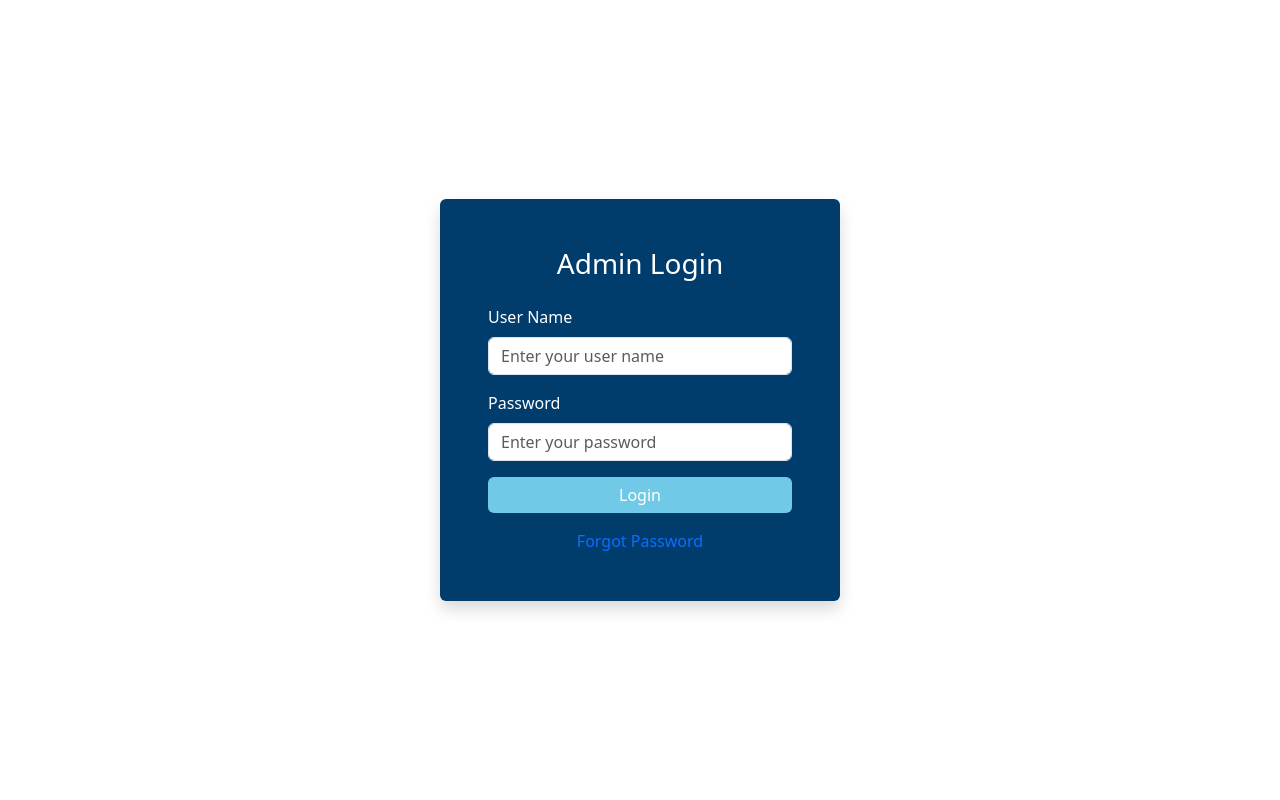
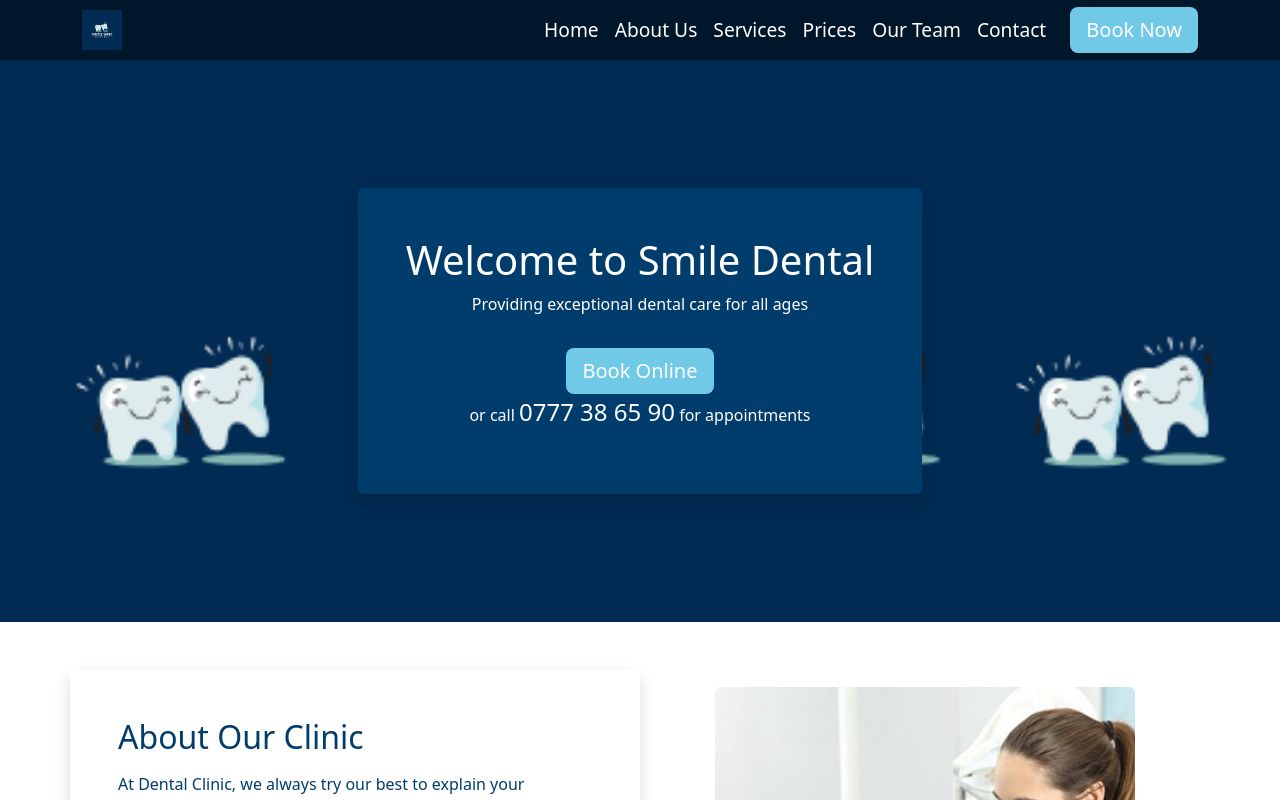
Before and after one commit to Dinethchathurya/Dental-Full-Stack-Project, a React (Vite) app in the folder app/frontend/: page / in a window 1280 px wide. Shown: the top 800 px of the page. Built offline with nearby package versions, Linux system fonts and the light colour scheme.

Commit message:
feat : routes and react helmet

```diff
--- a/app/frontend/index.html
+++ b/app/frontend/index.html
@@ -4,7 +4,6 @@
     <meta charset="UTF-8" />
     <link rel="icon" type="image/svg+xml" href="Icon.png" />
     <meta name="viewport" content="width=device-width, initial-scale=1.0" />
-    <title>Dental </title>
     <link href="https://cdn.jsdelivr.net/npm/bootstrap@5.3.3/dist/css/bootstrap.min.css" rel="stylesheet" integrity="sha384-QWTKZyjpPEjISv5WaRU9OFeRpok6YctnYmDr5pNlyT2bRjXh0JMhjY6hW+ALEwIH" crossorigin="anonymous">
     <link rel="stylesheet" href="src/style.css">
 
--- a/app/frontend/package.json
+++ b/app/frontend/package.json
@@ -12,8 +12,10 @@
   "dependencies": {
     "react": "^18.3.1",
     "react-dom": "^18.3.1",
+    "react-helmet": "^6.1.0",
     "react-hook-form": "^7.54.2",
     "react-icons": "^5.4.0",
+    "react-router": "^7.1.1",
     "react-router-dom": "^7.1.1"
   },
   "devDependencies": {
--- a/app/frontend/src/App.jsx
+++ b/app/frontend/src/App.jsx
@@ -5,14 +5,20 @@ import OurTeam from "./pages/ourTeam";
 import Booking from "./pages/booking";
 import AdminDashboard from "./pages/AdminDashboard";
 import AdminLogin from "./pages/adminLogin";
+import { Link } from "react-router";
+import { Routes, Route } from "react-router";
 
 function App() {
   return (
     <>
-      {/* <HomePage /> */}
-      {/* <OurTeam /> */}
-      {/* <AdminDashboard /> */}
-      <AdminLogin />
+      <Routes>
+        <Route path="/" element={< HomePage/>} />
+        <Route path="/booking" element={<Booking />} />
+        <Route path="/price" element={<Price />} />
+        <Route path="/ourteam" element={<OurTeam />}></Route>
+        <Route path="/adminlogin" element={<AdminLogin/>}></Route>
+        <Route path="/dashbord" element={<AdminDashboard/>}></Route>
+      </Routes>
     </>
   );
 }
--- a/app/frontend/src/components/navbar.jsx
+++ b/app/frontend/src/components/navbar.jsx
@@ -1,4 +1,5 @@
 import React from "react";
+import { Link } from "react-router";
 
 const NavbarComponent = () => {
   return (
@@ -23,13 +24,7 @@ const NavbarComponent = () => {
           <div className="collapse navbar-collapse" id="navbarNav">
             <ul className="navbar-nav ms-auto">
               <li className="nav-item">
-                <a
-                  className="nav-link text-white"
-                  href="#"
-                  style={{ fontSize: "1.2rem" }}
-                >
-                  Home
-                </a>
+                <Link to="/" className="nav-link text-white" style={{ fontSize: "1.2rem" }} >Home</Link>
               </li>
               <li className="nav-item">
                 <a
@@ -78,9 +73,7 @@ const NavbarComponent = () => {
               </li>
             </ul>
             {/* Book Now Button */}
-            <a href="#" className="btn btn-primary btn-lg ms-3">
-              Book Now
-            </a>
+            <Link to="/booking" className="btn btn-primary btn-lg ms-3" >Book Now</Link>
           </div>
         </div>
       </nav>
--- a/app/frontend/src/main.jsx
+++ b/app/frontend/src/main.jsx
@@ -1,7 +1,7 @@
 import { StrictMode } from 'react';
 import { createRoot } from 'react-dom/client';
 import App from './App.jsx';
-import { BrowserRouter } from "react-router-dom";
+import { BrowserRouter, Routes,  Route } from "react-router-dom";
 
 createRoot(document.getElementById('root')).render(
   <StrictMode>
--- a/app/frontend/src/pages/AdminDashboard.jsx
+++ b/app/frontend/src/pages/AdminDashboard.jsx
@@ -8,7 +8,13 @@ import PriceList from "../components/admin/PriceList";
 
 const AdminDashboard = () => {
   return (
-    <div className="d-flex">
+    <>
+      <Helmet>
+        <title>Admin Dashbord</title>
+        <meta name="description" content="This is the Admin Dashbord" />
+      </Helmet>
+
+      <div className="d-flex">
       <Sidebar />
       <div className="flex-grow-1">
         <Navbar />
@@ -17,6 +23,8 @@ const AdminDashboard = () => {
         <PriceList />
       </div>
     </div>
+    </>
+
   );
 };
 
--- a/app/frontend/src/pages/adminLogin.jsx
+++ b/app/frontend/src/pages/adminLogin.jsx
@@ -2,7 +2,6 @@ import React from "react";
 import { useForm } from "react-hook-form";
 
 const AdminLogin = () => {
-
   const {
     register,
     handleSubmit,
@@ -13,9 +12,13 @@ const AdminLogin = () => {
     console.log(data); // Handle login logic here
   };
 
-
   return (
     <>
+      <Helmet>
+        <title>Log In</title>
+        <meta name="description" content="This is the Log In " />
+      </Helmet>
+
       <div className="container d-flex justify-content-center align-items-center vh-100">
         <form
           className="shadow p-5 rounded bg-custom-blue"
--- a/app/frontend/src/pages/booking.jsx
+++ b/app/frontend/src/pages/booking.jsx
@@ -4,10 +4,16 @@ import NavbarComponent from "../components/navbar";
 import Footer from "../components/footer";
 import OpenTimes from "../components/openTimes";
 import BookAnAppointment from "../components/bookAnAppointment";
+import { Helmet } from "react-helmet";
 
 const Booking = () => {
   return (
     <>
+      <Helmet>
+        <title>Booking</title>
+        <meta name="description" content="This is the Booking page" />
+      </Helmet>
+
       <NavbarComponent />
 
       <div className="container my-5">
--- a/app/frontend/src/pages/home.jsx
+++ b/app/frontend/src/pages/home.jsx
@@ -6,10 +6,16 @@ import Services from "../components/services";
 import Contact from "../components/contact";
 import Location from "../components/location";
 import Footer from "../components/footer";
+import { Helmet } from "react-helmet";
 
 const HomePage = () => {
   return (
     <>
+      <Helmet>
+        <title>Home</title>
+        <meta name="description" content="This is the Home page" />
+      </Helmet>
+
       <NavbarComponent />
       <Header />
       <About />
--- a/app/frontend/src/pages/ourTeam.jsx
+++ b/app/frontend/src/pages/ourTeam.jsx
@@ -7,6 +7,11 @@ import AppoinmentPolicy from "../components/appoinmentPolicy";
 const OurTeam = () => {
     return (
         <>
+        <Helmet>
+        <title>Our Team</title>
+        <meta name="description" content="This is the OurTeam page" />
+        </Helmet>
+
         <NavbarComponent />
         <Team />
         <AppoinmentPolicy />
--- a/app/frontend/src/pages/price.jsx
+++ b/app/frontend/src/pages/price.jsx
@@ -6,6 +6,11 @@ import Prices from "../components/prices";
 const Price = () =>{
     return (
         <>
+        <Helmet>
+        <title>Price</title>
+        <meta name="description" content="This is the Price page" />
+        </Helmet>
+
         <NavbarComponent />
 
         <Prices />
```
Also changed, not shown: 1 other file (tests, documents, lock files or other folders). Lines whose indentation alone changed are shown as unchanged.
